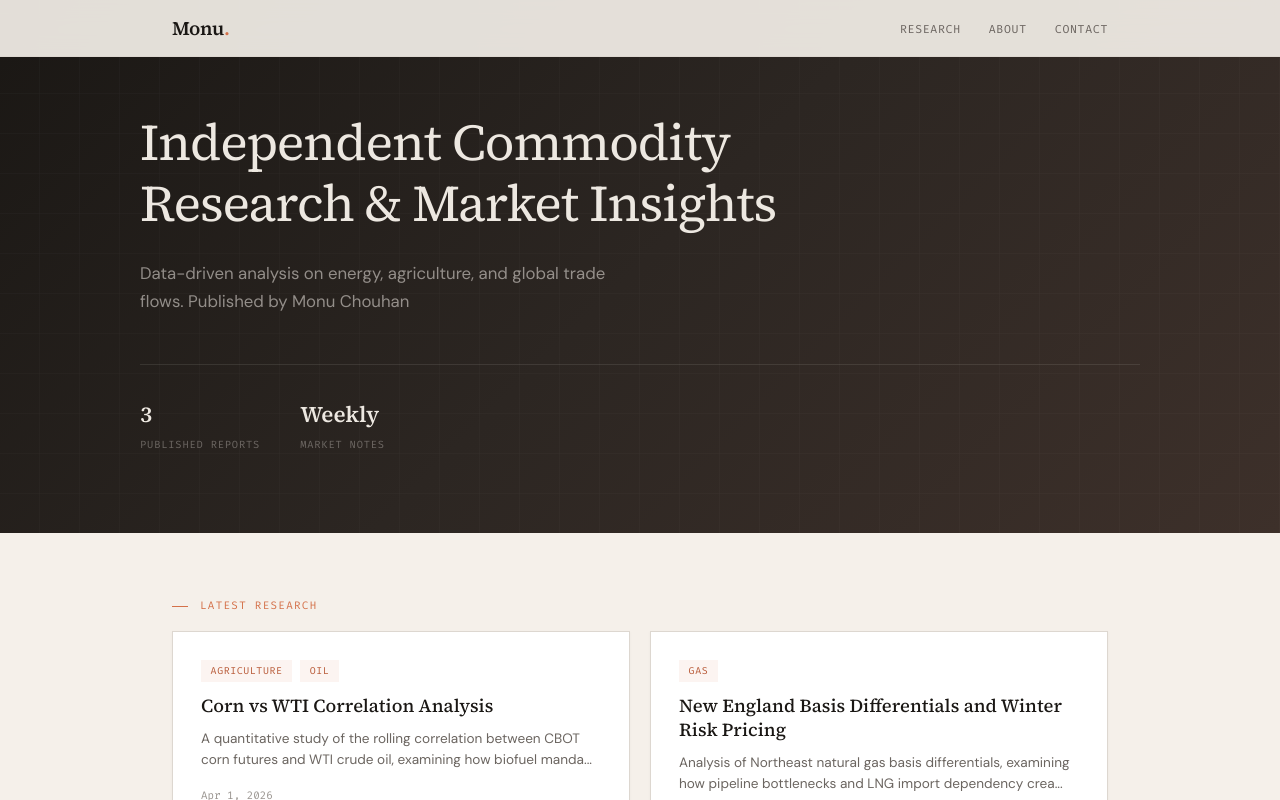
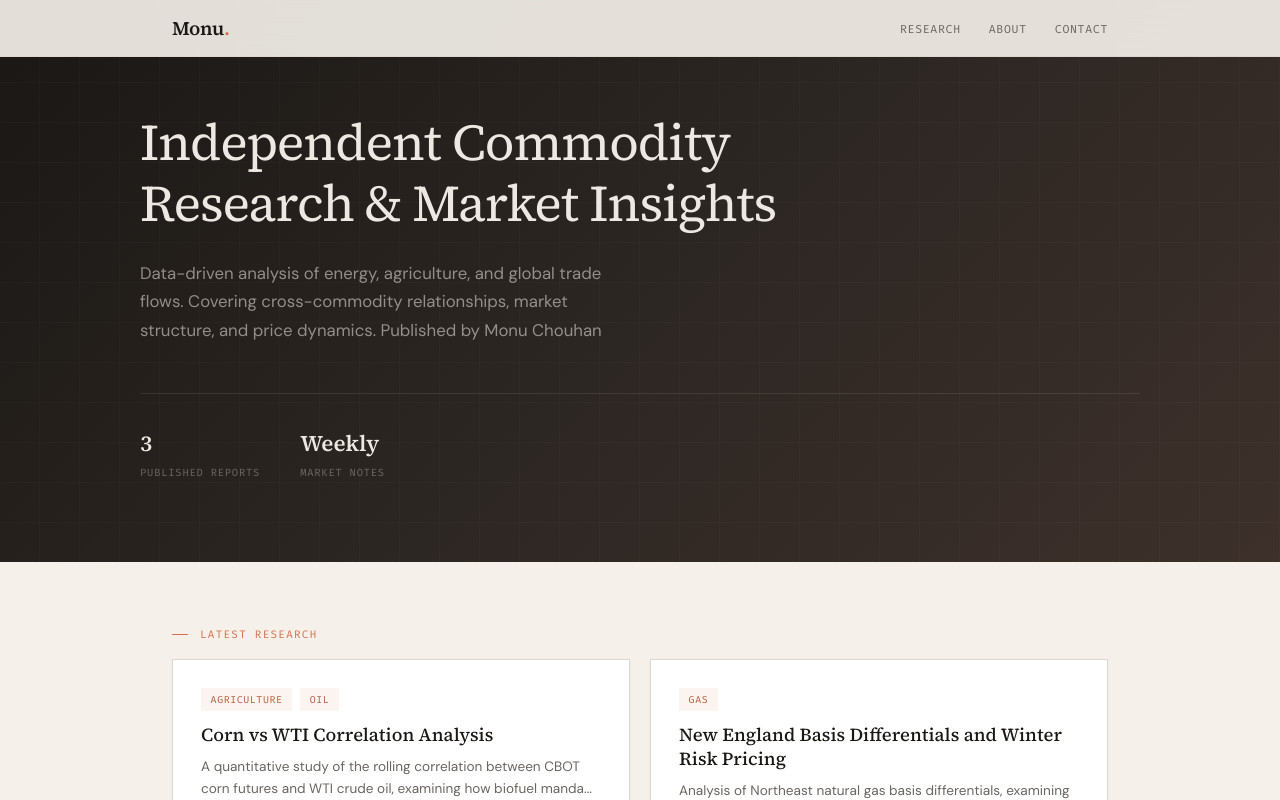
Before and after one commit to monoanalysis/monoanalysis-site, a Next.js app: page / in a window 1280 px wide. Shown: the top 800 px of the page. Built offline with nearby package versions, Linux system fonts and the light colour scheme.

Commit message:
Update the landing page text_2

```diff
--- a/src/app/page.js
+++ b/src/app/page.js
@@ -18,7 +18,9 @@ export default function HomePage() {
           */}
           <h1>Independent Commodity Research &amp; Market Insights</h1>
           <p className="hero-desc">
-            Data-driven analysis on energy, agriculture, and global trade flows.
+            Data-driven analysis of energy, agriculture, and global trade flows.
+            Covering cross-commodity relationships, market structure, and price dynamics.
+
             Published by Monu Chouhan
           </p>
           <div className="hero-stats">
```
